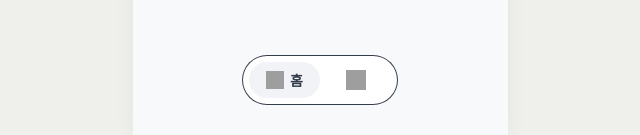
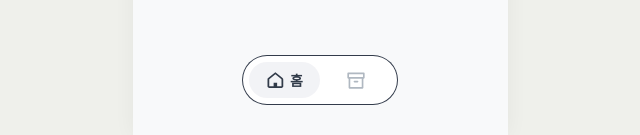
Before and after one commit to haengv/today-doit, a React (Vite) app: page / in a window 1280 px wide. Both pictures are taken after a click on the button "시작하기". Shown: the part 665-800 px from the top of the page, without its empty margins (320-960 px from the left). Built offline with nearby package versions, Linux system fonts and the light colour scheme; grey boxes are pictures that could not be loaded; a web font is replaced by a local one.

Commit message:
style: inline SVG icons in bottom nav to dynamically update colors based on active tab

```diff
--- a/src/App.tsx
+++ b/src/App.tsx
@@ -1367,7 +1367,9 @@ export default function App() {
               justifyContent: 'center', transition: 'all 0.2s'
             }}
           >
-            <img src="/assets/icon-home.svg" alt="" style={{ width: 18, height: 18 }} />
+            <svg width="18" height="18" viewBox="0 0 20 20" fill="none" xmlns="http://www.w3.org/2000/svg">
+              <path d="M10.417 3.73986L3.61144 9.18431V16.8056H8.47255V12.9167H12.3614V16.8056H17.2225V9.65194C17.2226 9.50614 17.1899 9.3622 17.1268 9.23076C17.0636 9.09932 16.9718 8.98377 16.858 8.89264L10.417 3.73986ZM10.417 1.25L18.0723 7.375C18.4136 7.64808 18.6893 7.9944 18.8788 8.38835C19.0682 8.78231 19.1667 9.21382 19.167 9.65097V16.8056C19.167 17.3213 18.9621 17.8158 18.5975 18.1805C18.2328 18.5451 17.7382 18.75 17.2225 18.75H3.61144C3.09574 18.75 2.60116 18.5451 2.23651 18.1805C1.87185 17.8158 1.66699 17.3213 1.66699 16.8056V9.18431C1.66703 8.89287 1.73258 8.60516 1.85879 8.34247C1.985 8.07978 2.16865 7.84882 2.39616 7.66667L10.417 1.25Z" fill={tab === 'home' ? 'rgba(0,12,30,0.8)' : '#B0B8C1'}/>
+            </svg>
             {tab === 'home' && <div style={{ fontSize: 14, fontWeight: 600, color: 'rgba(0,12,30,0.8)' }}>홈</div>}
           </div>
           <div
@@ -1378,7 +1380,10 @@ export default function App() {
               justifyContent: 'center', transition: 'all 0.2s'
             }}
           >
-            <img src="/assets/icon-archieve.svg" alt="" style={{ width: 20, height: 20 }} />
+            <svg width="20" height="20" viewBox="0 0 20 20" fill="none" xmlns="http://www.w3.org/2000/svg">
+              <path d="M17.8125 3.4375H2.1875V7.8125H17.8125V3.4375Z" stroke={tab === 'history' ? 'rgba(0,12,30,0.8)' : '#B0B8C1'} strokeWidth="1.66667" strokeLinecap="round" strokeLinejoin="round"/>
+              <path d="M8.4375 11.5625H11.5625M3.4375 8.4375V17.8125H16.5625V8.4375" stroke={tab === 'history' ? 'rgba(0,12,30,0.8)' : '#B0B8C1'} strokeWidth="1.66667" strokeLinecap="round" strokeLinejoin="round"/>
+            </svg>
             {tab === 'history' && <div style={{ fontSize: 14, fontWeight: 600, color: 'rgba(0,12,30,0.8)' }}>기록</div>}
           </div>
         </div>
```
